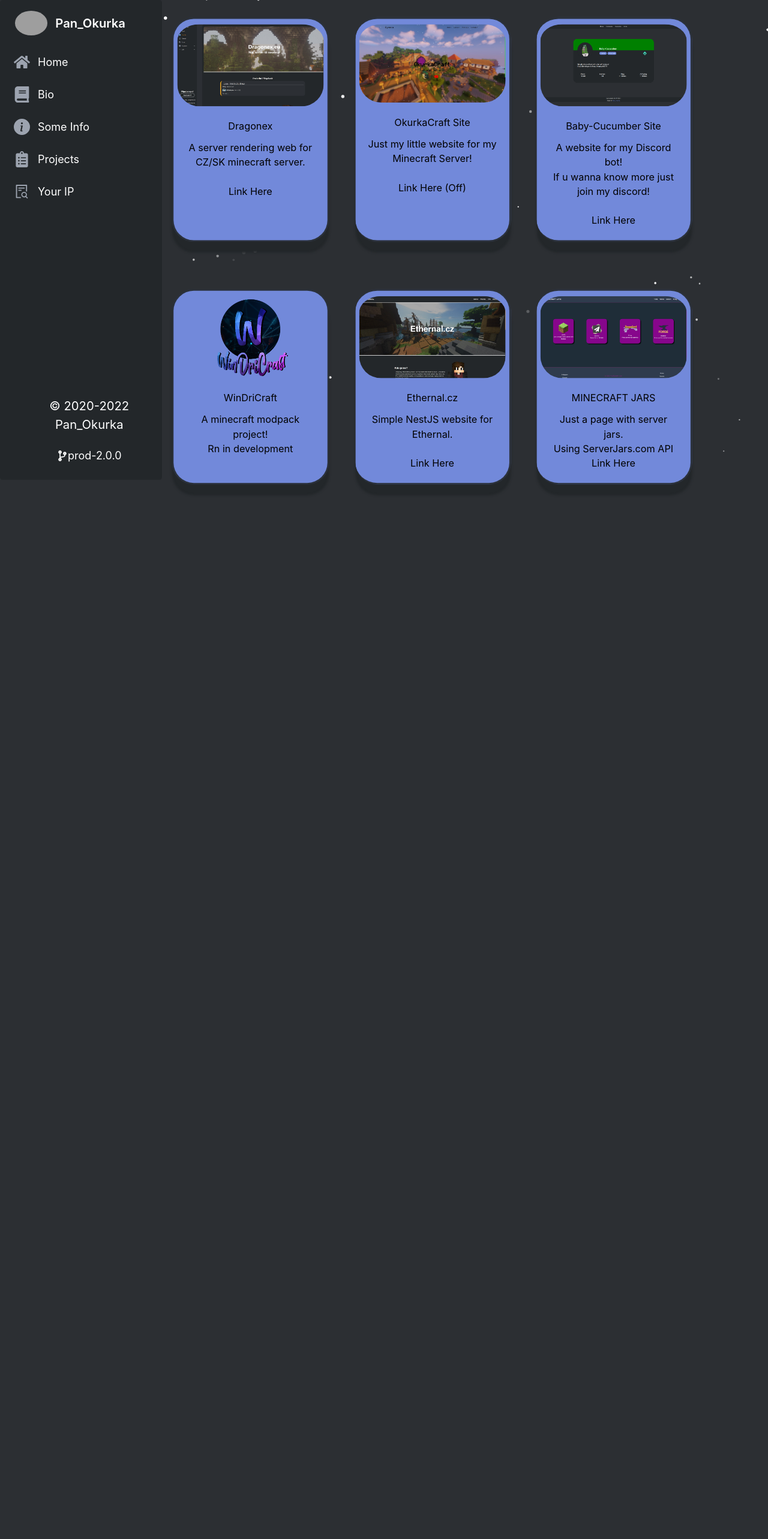
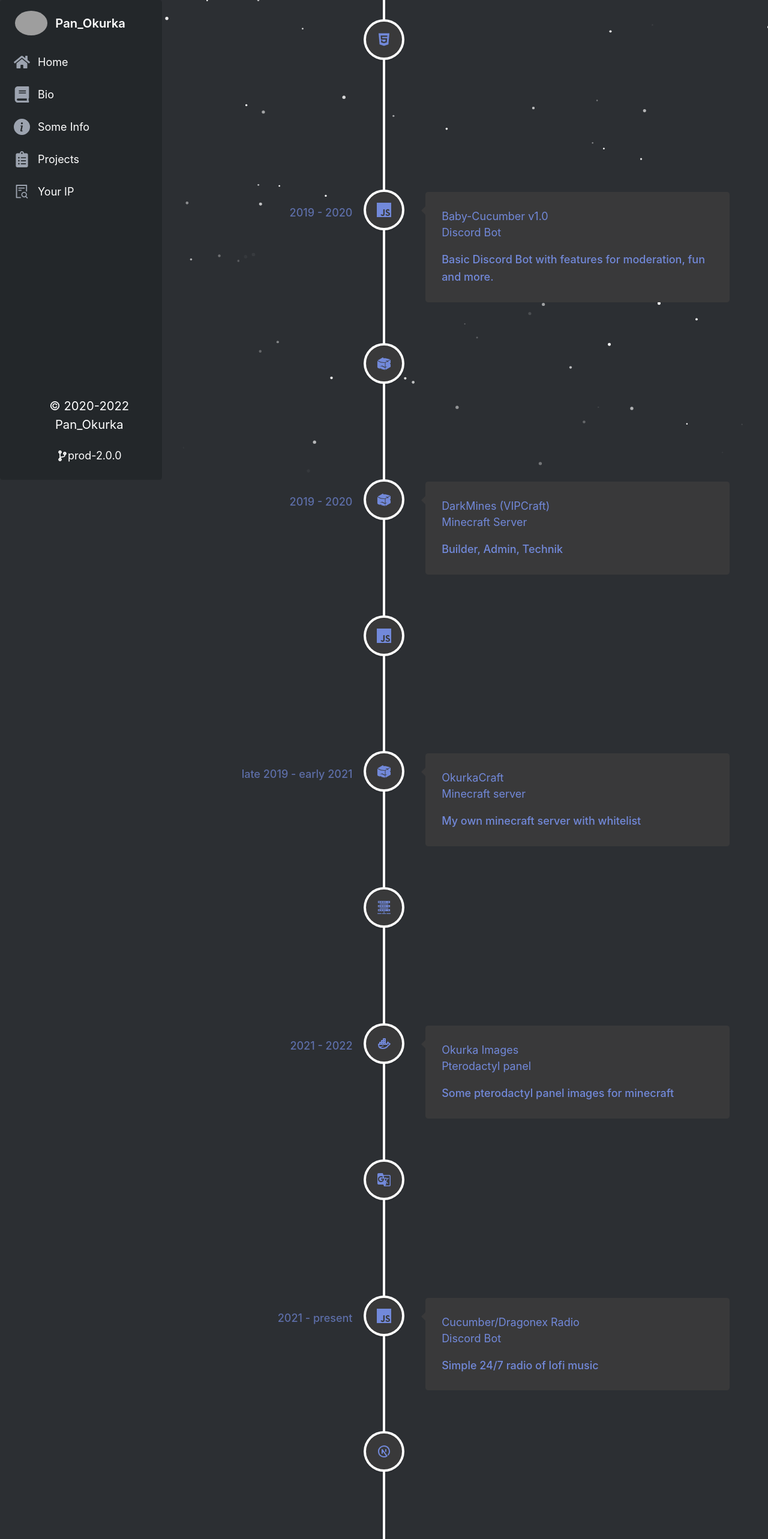
Before and after one commit to PanOkurka/My-WebSite, a Next.js app: page /projects in a window 1280 px wide. Shown: the top 2566 px of the page at 60% size. Before the commit the page ends 865 px from the top, so only its background shows below. Built offline with nearby package versions, Linux system fonts and the light colour scheme; grey boxes are pictures that could not be loaded.

Commit message:
feat: projects change

```diff
--- a/package.json
+++ b/package.json
@@ -22,8 +22,9 @@
     "react": "17.0.2",
     "react-bootstrap": "^2.0.0-rc.1",
     "react-dom": "17.0.2",
-    "react-icons": "^4.3.1",
+    "react-icons": "^4.6.0",
     "react-tsparticles": "^1.39.0",
+    "react-vertical-timeline-component": "^3.5.2",
     "remark": "^14.0.2",
     "remark-html": "^15.0.1",
     "sharp": "^0.30.1",
--- a/pages/projects.js
+++ b/pages/projects.js
@@ -1,86 +1,215 @@
 import Layout from '../components/layout'
 import ParticlesComponent from '../components/paticlecomponent'
-import CardDeck from 'react-bootstrap/CardGroup'
-import Card from 'react-bootstrap/Card'
+import { VerticalTimeline, VerticalTimelineElement }  from 'react-vertical-timeline-component';
+import 'react-vertical-timeline-component/style.min.css';
 import { motion } from 'framer-motion'
+import { FaHtml5 } from '@react-icons/all-files/fa/FaHtml5'
+import { SiJavascript } from '@react-icons/all-files/si/SiJavascript'
+import { GiStoneBlock } from '@react-icons/all-files/gi/GiStoneBlock'
+import { TbBrandNextjs, TbBrandDocker } from 'react-icons/tb'
+import { MdGTranslate } from 'react-icons/md'
+import { GiServerRack } from 'react-icons/gi'
 
 export default function Projects() {
   return (
     <Layout>
        <motion.div exit={{opacity: 0, transition: {duration: 0.6}}} initial={{opacity: 0}} animate={{opacity: 1, transition: {duration: 0.6}}}>
               <ParticlesComponent />
-              <div className='center2'>
-                <div className='project-container'>
-                    <motion.div className='space-line' exit={{x: -250, opacity: 0, transition: {duration: 0.6}}} initial={{x: -300, opacity: 0}} animate={{x: 0, opacity: 1, transition: {duration: 0.7, delay: 0.3, type: 'spring', bounce: 0.25, damping: 6,}}}>
-                    <CardDeck>
-                    <Card>
-                        <Card.Img variant="top" src="/images/Dragonex.jpg" />
-                        <Card.Body>
-                        <Card.Title>Dragonex</Card.Title>
-                        <Card.Text>
-                            A server rendering web for CZ/SK minecraft server. <br /><br />
-                            <a href='https://dragonex.eu' className='FixedTest' target='_self'>Link Here</a>
-                        </Card.Text>
-                        </Card.Body>
-                    </Card>
-                    <Card>
-                        <Card.Img variant="top" src="/images/OkurkaCraftSite.png" />
-                        <Card.Body>
-                        <Card.Title>OkurkaCraft Site</Card.Title>
-                        <Card.Text>
-                            Just my little website for my Minecraft Server!<br /><br />
-                            <a href='https://okurkacraft.baby-cucumber.com' className='FixedTest' target='_self'>Link Here (Off)</a>
-                        </Card.Text>
-                        </Card.Body>
-                    </Card>
-                    <Card>
-                        <Card.Img variant="top" src="/images/BabyCucumberSite.png" />
-                        <Card.Body>
-                        <Card.Title>Baby-Cucumber Site</Card.Title>
-                        <Card.Text>
-                            A website for my Discord bot!<br></br>
-                            If u wanna know more just join my discord!<br /><br />
-                            <a href='https://baby-cucumber.com' className='FixedTest' target='_self'>Link Here</a>
-                        </Card.Text>
-                        </Card.Body>
-                    </Card>
-                    </CardDeck>
-                    </motion.div>
-                    <motion.div className='space-line' exit={{x: 250, opacity: 0, transition: {duration: 0.6}}} initial={{x: 300, opacity: 0}} animate={{x: 0, opacity: 1, transition: {duration: 0.7, delay: 0.3, type: 'spring', bounce: 0.25, damping: 6,}}}>
-                    <CardDeck>
-                        <Card>
-                            <Card.Img variant="top" src="/images/WinDriLogo.png" />
-                            <Card.Body>
-                            <Card.Title>WinDriCraft</Card.Title>
-                            <Card.Text>
-                                A minecraft modpack project!<br></br>Rn in development
-                            </Card.Text>
-                            </Card.Body>
-                        </Card>
-                        <Card>
-                            <Card.Img variant="top" src="/images/Ethernal.jpg" />
-                            <Card.Body>
-                            <Card.Title>Ethernal.cz</Card.Title>
-                            <Card.Text>
-                                Simple NestJS website for Ethernal.<br /><br />
-                                <a href='https://www.ethernal.cz' className='FixedTest' target='_self'>Link Here</a>
-                            </Card.Text>
-                            </Card.Body>
-                        </Card>
-                        <Card>
-                            <Card.Img variant="top" src="/images/serverjars.png" />
-                            <Card.Body>
-                            <Card.Title>MINECRAFT JARS</Card.Title>
-                            <Card.Text>
-                                Just a page with server jars.<br/>Using ServerJars.com API<br></br>
-                                <a href='https://serverjars.baby-cucumber.com/' className='FixedTest' target='_self'>Link Here</a>
-                            </Card.Text>
-                            </Card.Body>
-                        </Card>
-                    </CardDeck>
-                    </motion.div>
-                </div>
-            </div>
+              <VerticalTimeline>
+                <VerticalTimelineElement
+                    className="vertical-timeline-element--work"
+                    contentStyle={{ background: '#39393A', color: '#7289DA', boxShadow: 'none' }}
+                    contentArrowStyle={{ borderRight: '7px solid  #39393A' }}
+                    date="2017 - present"
+                    iconStyle={{ background: '#39393A', color: '#7289DA' }}
+                    icon={<FaHtml5 />}
+                >
+                    <h3 className="vertical-timeline-element-title">Website Developer</h3>
+                    <h4 className="vertical-timeline-element-subtitle">Czechia</h4>
+                    <p>
+                        At this time only HTML, CSS and basic JS<br/> After some time moved to ReactJS <br/>
+                        And now NextJS, TailwindCSS and more.
+                    </p>
+                </VerticalTimelineElement>
+                <VerticalTimelineElement
+                    className="vertical-timeline-element--work"
+                    contentStyle={{ background: '#39393A', color: '#7289DA', boxShadow: 'none' }}
+                    contentArrowStyle={{ borderRight: '7px solid  #39393A' }}
+                    date="2019 - 2020"
+                    iconStyle={{ background: '#39393A', color: '#7289DA' }}
+                    icon={<SiJavascript />}
+                >
+                    <h3 className="vertical-timeline-element-title">Baby-Cucumber v1.0</h3>
+                    <h4 className="vertical-timeline-element-subtitle">Discord Bot</h4>
+                    <p>
+                        Basic Discord Bot with features for moderation, fun and more.
+                    </p>
+                </VerticalTimelineElement>
+                <VerticalTimelineElement
+                    className="vertical-timeline-element--work"
+                    contentStyle={{ background: '#39393A', color: '#7289DA', boxShadow: 'none' }}
+                    contentArrowStyle={{ borderRight: '7px solid  #39393A' }}
+                    date="2019 - 2019"
+                    iconStyle={{ background: '#39393A', color: '#7289DA' }}
+                    icon={<GiStoneBlock />}
+                >
+                    <h3 className="vertical-timeline-element-title">AdvancedCraft</h3>
+                    <h4 className="vertical-timeline-element-subtitle">Minecraft Server</h4>
+                    <p>
+                        Technik of this server
+                    </p>
+                </VerticalTimelineElement>
+                <VerticalTimelineElement
+                    className="vertical-timeline-element--work"
+                    contentStyle={{ background: '#39393A', color: '#7289DA', boxShadow: 'none' }}
+                    contentArrowStyle={{ borderRight: '7px solid  #39393A' }}
+                    date="2019 - 2020"
+                    iconStyle={{ background: '#39393A', color: '#7289DA' }}
+                    icon={<GiStoneBlock />}
+                >
+                    <h3 className="vertical-timeline-element-title">DarkMines (VIPCraft)</h3>
+                    <h4 className="vertical-timeline-element-subtitle">Minecraft Server</h4>
+                    <p>
+                        Builder, Admin, Technik
+                    </p>
+                </VerticalTimelineElement>
+                <VerticalTimelineElement
+                    className="vertical-timeline-element--work"
+                    contentStyle={{ background: '#39393A', color: '#7289DA', boxShadow: 'none' }}
+                    contentArrowStyle={{ borderRight: '7px solid  #39393A' }}
+                    date="2020 - present"
+                    iconStyle={{ background: '#39393A', color: '#7289DA' }}
+                    icon={<SiJavascript />}
+                >
+                    <h3 className="vertical-timeline-element-title">Baby-Cucumber v2.0</h3>
+                    <h4 className="vertical-timeline-element-subtitle">Discord Bot</h4>
+                    <p>
+                        Advanced Discord Bot with lot of features.
+                    </p>
+                </VerticalTimelineElement>
+                <VerticalTimelineElement
+                    className="vertical-timeline-element--work"
+                    contentStyle={{ background: '#39393A', color: '#7289DA', boxShadow: 'none' }}
+                    contentArrowStyle={{ borderRight: '7px solid  #39393A' }}
+                    date="late 2019 - early 2021"
+                    iconStyle={{ background: '#39393A', color: '#7289DA' }}
+                    icon={<GiStoneBlock />}
+                >
+                    <h3 className="vertical-timeline-element-title">OkurkaCraft</h3>
+                    <h4 className="vertical-timeline-element-subtitle">Minecraft server</h4>
+                    <p>
+                        My own minecraft server with whitelist
+                    </p>
+                </VerticalTimelineElement>
+                <VerticalTimelineElement
+                    className="vertical-timeline-element--work"
+                    contentStyle={{ background: '#39393A', color: '#7289DA', boxShadow: 'none' }}
+                    contentArrowStyle={{ borderRight: '7px solid  #39393A' }}
+                    date="2019 - 2021"
+                    iconStyle={{ background: '#39393A', color: '#7289DA' }}
+                    icon={<GiServerRack />}
+                >
+                    <h3 className="vertical-timeline-element-title">Atropol</h3>
+                    <h4 className="vertical-timeline-element-subtitle">MC, Hosting, Other</h4>
+                    <p>
+                        Technik and Developer | Realy good company
+                    </p>
+                </VerticalTimelineElement>
+                <VerticalTimelineElement
+                    className="vertical-timeline-element--work"
+                    contentStyle={{ background: '#39393A', color: '#7289DA', boxShadow: 'none' }}
+                    contentArrowStyle={{ borderRight: '7px solid  #39393A' }}
+                    date="2021 - 2022"
+                    iconStyle={{ background: '#39393A', color: '#7289DA' }}
+                    icon={<TbBrandDocker />}
+                >
+                    <h3 className="vertical-timeline-element-title">Okurka Images</h3>
+                    <h4 className="vertical-timeline-element-subtitle">Pterodactyl panel</h4>
+                    <p>
+                        Some pterodactyl panel images for minecraft
+                    </p>
+                </VerticalTimelineElement>
+                <VerticalTimelineElement
+                    className="vertical-timeline-element--work"
+                    contentStyle={{ background: '#39393A', color: '#7289DA', boxShadow: 'none' }}
+                    contentArrowStyle={{ borderRight: '7px solid  #39393A' }}
+                    date="2021 - present"
+                    iconStyle={{ background: '#39393A', color: '#7289DA' }}
+                    icon={<MdGTranslate />}
+                >
+                    <h3 className="vertical-timeline-element-title">Plugin Translation</h3>
+                    <h4 className="vertical-timeline-element-subtitle">Minecraft - TechsCode</h4>
+                    <p>
+                        Translations of TechsCode minecraft plugins
+                    </p>
+                </VerticalTimelineElement>
+                <VerticalTimelineElement
+                    className="vertical-timeline-element--work"
+                    contentStyle={{ background: '#39393A', color: '#7289DA', boxShadow: 'none' }}
+                    contentArrowStyle={{ borderRight: '7px solid  #39393A' }}
+                    date="2021 - present"
+                    iconStyle={{ background: '#39393A', color: '#7289DA' }}
+                    icon={<SiJavascript />}
+                >
+                    <h3 className="vertical-timeline-element-title">Cucumber/Dragonex Radio</h3>
+                    <h4 className="vertical-timeline-element-subtitle">Discord Bot</h4>
+                    <p>
+                        Simple 24/7 radio of lofi music
+                    </p>
+                </VerticalTimelineElement>
+                <VerticalTimelineElement
+                    className="vertical-timeline-element--work"
+                    contentStyle={{ background: '#39393A', color: '#7289DA', boxShadow: 'none' }}
+                    contentArrowStyle={{ borderRight: '7px solid  #39393A' }}
+                    date="2021 - 2022"
+                    iconStyle={{ background: '#39393A', color: '#7289DA' }}
+                    icon={<TbBrandNextjs />}
+                >
+                    <h3 className="vertical-timeline-element-title">Dragonex Network</h3>
+                    <h4 className="vertical-timeline-element-subtitle">Minecraft Server</h4>
+                    <p>
+                        Website Developer, Technik
+                    </p>
+                </VerticalTimelineElement>
+                <VerticalTimelineElement
+                    className="vertical-timeline-element--work"
+                    contentStyle={{ background: '#39393A', color: '#7289DA', boxShadow: 'none' }}
+                    contentArrowStyle={{ borderRight: '7px solid  #39393A' }}
+                    date="2022 - 2022"
+                    iconStyle={{ background: '#39393A', color: '#7289DA' }}
+                    icon={<TbBrandNextjs />}
+                >
+                    <h3 className="vertical-timeline-element-title">Ethernal</h3>
+                    <h4 className="vertical-timeline-element-subtitle">Minecraft Server</h4>
+                    <p>
+                        Website Developer
+                    </p>
+                </VerticalTimelineElement>
+                <VerticalTimelineElement
+                    className="vertical-timeline-element--work"
+                    contentStyle={{ background: '#39393A', color: '#7289DA', boxShadow: 'none' }}
+                    contentArrowStyle={{ borderRight: '7px solid  #39393A' }}
+                    date="2022 - present"
+                    iconStyle={{ background: '#39393A', color: '#7289DA' }}
+                    icon={<SiJavascript />}
+                >
+                    <h3 className="vertical-timeline-element-title">Mejs.cz</h3>
+                    <h4 className="vertical-timeline-element-subtitle">Minecraft Server</h4>
+                    <p>
+                        Discord bot Developer
+                    </p>
+                </VerticalTimelineElement>
+                <VerticalTimelineElement
+                    className="vertical-timeline-element--work"
+                    contentStyle={{ background: '#39393A', color: '#7289DA', boxShadow: 'none' }}
+                    contentArrowStyle={{ borderRight: '7px solid  #39393A' }}
+                    date="2022 - present"
+                    iconStyle={{ background: '#39393A', color: '#7289DA' }}
+                    icon={<TbBrandNextjs />}
+                >
+                    <h3 className="vertical-timeline-element-title">Freelancer</h3>
+                </VerticalTimelineElement>
+                </VerticalTimeline>
         </motion.div>
     </Layout>
   )
```
Also changed, not shown: 1 other file (tests, documents, lock files or other folders).
